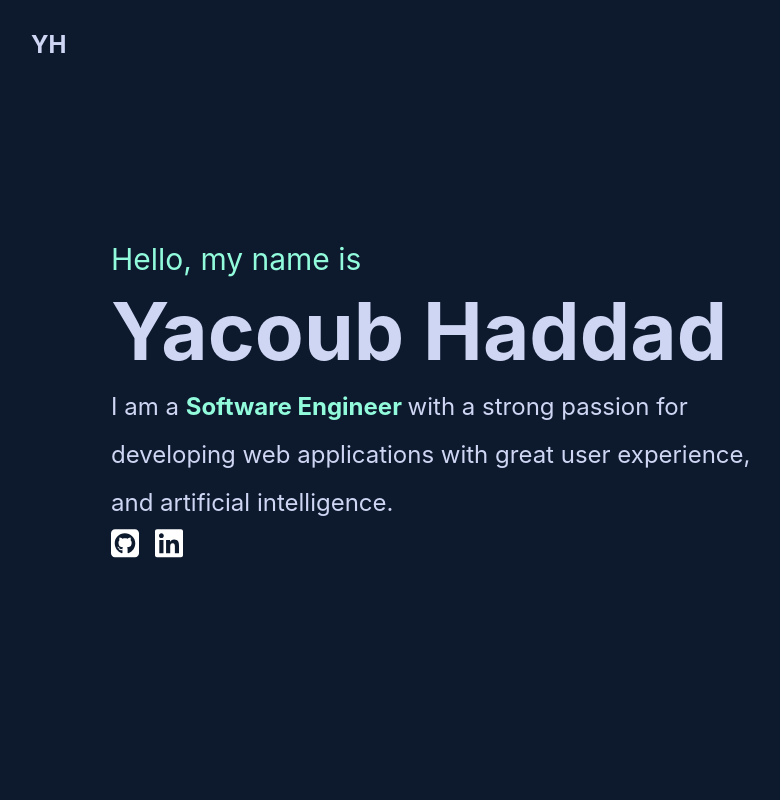
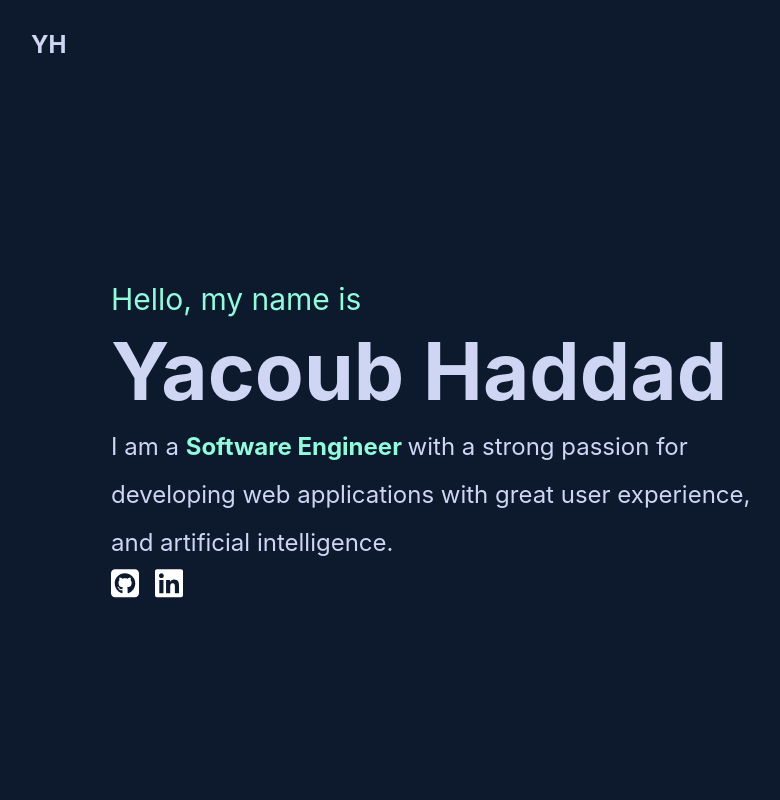
Before and after one commit to yacoub33/yh-e-prot-react, a React (Create React App) app: page / in a window 1280 px wide. Shown: the top 800 px of the page, without its empty margins (29-809 px from the left). Built offline with nearby package versions, Linux system fonts and the light colour scheme.

Commit message:
fade effect added

```diff
--- a/package.json
+++ b/package.json
@@ -13,6 +13,7 @@
     "@testing-library/user-event": "^13.5.0",
     "react": "^18.2.0",
     "react-dom": "^18.2.0",
+    "react-reveal": "^1.2.2",
     "react-scripts": "5.0.1",
     "web-vitals": "^2.1.4"
   },
--- a/src/App.js
+++ b/src/App.js
@@ -1,3 +1,4 @@
+import Fade from "react-reveal/Fade";
 import About from "./components/About";
 import Contact from "./components/Contact";
 import FeaturedProject from "./components/FeaturedProject";
@@ -10,6 +11,7 @@ function App() {
   return (
     <div className="App">
       <Nav />
+      <Fade>
         <Landing />
         <About />
         <FeaturedProject
@@ -20,6 +22,7 @@ function App() {
         <Projects />
         <Contact />
         <Footer />
+      </Fade>
     </div>
   );
 }
```
Also changed, not shown: 1 other file (tests, documents, lock files or other folders). Lines whose indentation alone changed are shown as unchanged.
